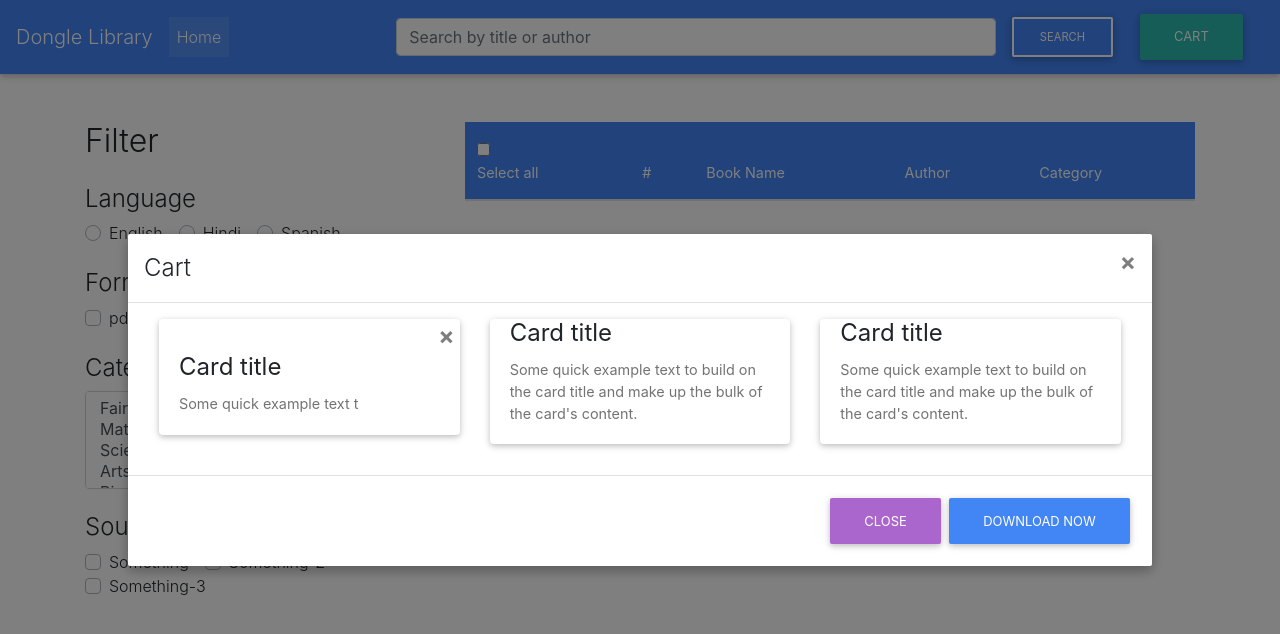
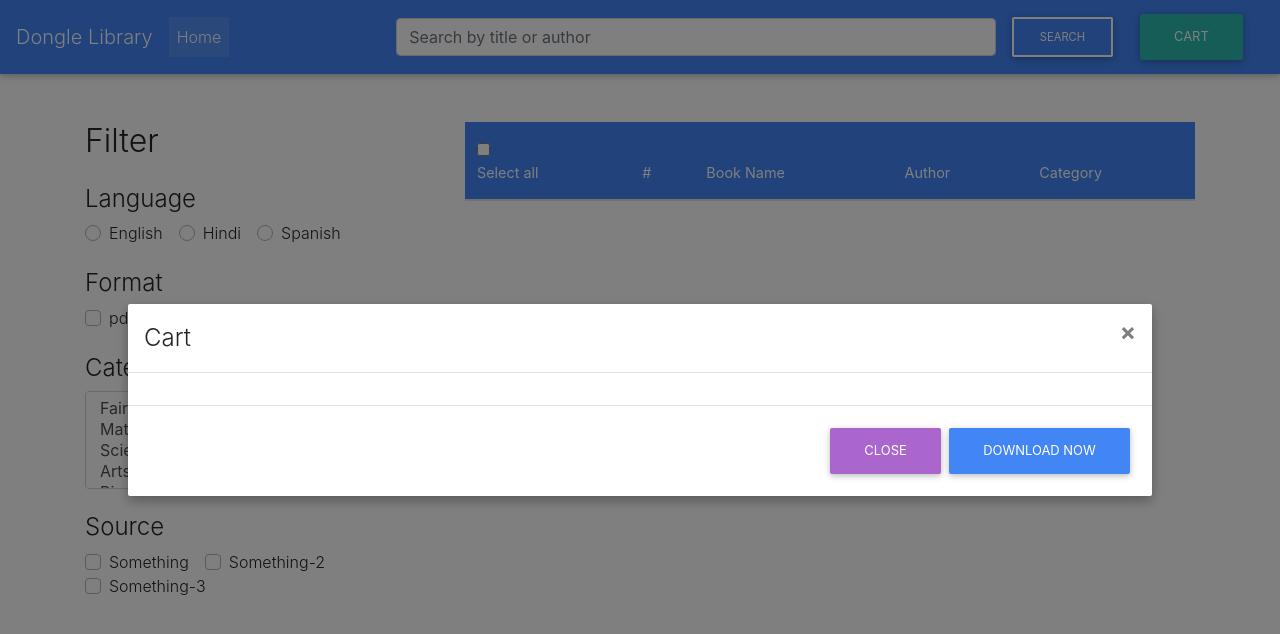
Before and after one commit to niboston/donglelibrary, a React (Create React App) app: page / in a window 1280 px wide. Both pictures are taken after a click on the button "CART". Shown: the top 634 px of the page. Built offline with nearby package versions, Linux system fonts and the light colour scheme.

Commit message:
cart shows items

```diff
--- a/src/App.js
+++ b/src/App.js
@@ -7,11 +7,33 @@ import {MDBBtn, MDBContainer, MDBModal, MDBModalFooter, MDBModalHeader} from "md
 import Cart from "./Cart";
 
 class App extends Component {
-  state = {
-    query: '',
-    books: [],
-    modal: false
-  };
+	constructor(props) {
+		super(props);
+		this.state = {
+			query: '',
+	    books: [],
+	    modal: false,
+			cart_items: {}
+		};
+		this.addToCart = this.addToCart.bind(this);
+		this.removeFromCart = this.removeFromCart.bind(this);
+	}
+
+	addToCart(item) {
+		const items = this.state.cart_items
+		items[item.id] = item
+		this.setState({cart_items: items})
+
+		console.log(this.state.cart_items)
+	}
+
+	removeFromCart(id) {
+		const items = this.state.cart_items
+		delete items[id]
+		this.setState({cart_items: items})
+
+		console.log(this.state.cart_items)
+	}
 
   componentDidMount() {
   }
@@ -31,7 +53,7 @@ class App extends Component {
     })
   };
 
-  toggle = () => {
+  toggleCart = () => {
     this.setState({
       modal: !this.state.modal
     });
@@ -64,12 +86,12 @@ class App extends Component {
                 <button className="btn btn-outline-white btn-md my-2 my-sm-0 ml-3" type="submit">Search</button>
               </form>
               <MDBContainer>
-                <MDBBtn onClick={this.toggle}>Cart</MDBBtn>
-                <MDBModal isOpen={this.state.modal} toggle={this.toggle} size="lg" centered>
-                  <MDBModalHeader toggle={this.toggle}>Cart</MDBModalHeader>
-                  <Cart/>
+                <MDBBtn onClick={this.toggleCart}>Cart</MDBBtn>
+                <MDBModal isOpen={this.state.modal} toggle={this.toggleCart} size="lg" centered>
+                  <MDBModalHeader toggle={this.toggleCart}>Cart</MDBModalHeader>
+                  <Cart cart_items={this.state.cart_items}/>
                   <MDBModalFooter>
-                    <MDBBtn color="secondary" onClick={this.toggle}>Close</MDBBtn>
+                    <MDBBtn color="secondary" onClick={this.toggleCart}>Close</MDBBtn>
                     <MDBBtn color="primary">Download Now</MDBBtn>
                   </MDBModalFooter>
                 </MDBModal>
@@ -87,7 +109,7 @@ class App extends Component {
 
             {/* Result list component */}
             <div className="col-md-8">
-              <ResultTableComponent books={this.state.books}/>
+              <ResultTableComponent books={this.state.books} addToCart={(e) => this.addToCart(e)} removeFromCart={this.removeFromCart}/>
             </div>
           </div>
         </div>
--- a/src/Cart.js
+++ b/src/Cart.js
@@ -1,4 +1,4 @@
-import React from 'react';
+import React, {Component} from 'react';
 import './Cart.css';
 import {
 	MDBModalBody,
@@ -11,52 +11,67 @@ import {
 	MDBCardText
 } from "mdbreact";
 
-function Cart() {
-    return (
-		<div className="Cart">
-            <MDBModalBody>
-                <div>
-                    <MDBContainer>
-                        <MDBRow>
-                            <MDBCol md="4">
+class Cart extends Component {
+	constructor(props) {
+		super(props);
+		const dict_cart_items = this.props.cart_items
+		const cart_items = Object.keys(dict_cart_items).map(function(key) {
+				return dict_cart_items[key];
+			})
+		this.state = {
+			cart_items: cart_items
+		};
+	}
+
+	renderCart() {
+		const items = this.state.cart_items
+		let retVal = [];
+
+		for (let i = 0; i < items.length; i += 3) {
+			retVal.push(<MDBRow key={i}>
+				{this.renderCartItem(i)}
+				{this.renderCartItem(i + 1)}
+				{this.renderCartItem(i + 2)}
+			</MDBRow>)
+		}
+		return retVal;
+	}
+
+	renderCartItem(i) {
+		const items = this.state.cart_items
+		if (i >= items.length) {
+			return (null);
+		}
+
+		return (<MDBCol md="4">
 			<MDBCard>
-                                    <button type="button" className="close cart-delete-button" aria-label="Close"><span aria-hidden="true">×</span></button>
+				<button type="button" className="close cart-delete-button" aria-label="Close">
+					<span aria-hidden="true">×</span>
+				</button>
 				<MDBCardBody>
-                                        <MDBCardTitle>Card title</MDBCardTitle>
+					<MDBCardTitle>{items[i].BookName}</MDBCardTitle>
 					<MDBCardText>
 						Some quick example text t
 					</MDBCardText>
 				</MDBCardBody>
 			</MDBCard>
-                            </MDBCol>
-							<MDBCol md="4">
-								<MDBCard>
-									<MDBCardBody>
-										<MDBCardTitle>Card title</MDBCardTitle>
-										<MDBCardText>
-											Some quick example text to build on the card title and make
-											up the bulk of the card&apos;s content.
-										</MDBCardText>
-									</MDBCardBody>
-								</MDBCard>
-							</MDBCol>
-							<MDBCol md="4">
-								<MDBCard>
-									<MDBCardBody>
-										<MDBCardTitle>Card title</MDBCardTitle>
-										<MDBCardText>
-											Some quick example text to build on the card title and make
-											up the bulk of the card&apos;s content.
-										</MDBCardText>
-									</MDBCardBody>
-								</MDBCard>
-							</MDBCol>
-                        </MDBRow>
+		</MDBCol>)
+	}
+
+	render() {
+
+
+		return (<div className="Cart">
+			<MDBModalBody>
+				<div>
+					<MDBContainer>
+						{
+							this.renderCart()
+						}
 					</MDBContainer>
 				</div>
 			</MDBModalBody>
-        </div>
-    );
+		</div>);
 	}
-
+}
 export default Cart;
--- a/src/ResultTableComponent.js
+++ b/src/ResultTableComponent.js
@@ -1,16 +1,21 @@
 import React from 'react';
 
-
 class ResultTableComponent extends React.Component {
+	onChange(e) {
+		if (e.target.checked) {
+			this.props.addToCart(this.props.books[e.target.value])
+		}
+		else {
+			this.props.removeFromCart(this.props.books[e.target.value].id)
+		}
+	}
 
 	render() {
-        const {books} = this.props;
-        return (
-            <table className="table">
+		return (<table className="table">
 			<thead className="primary-color white-text">
 				<tr>
-                    <th scope="col" >
-                        <input type="checkbox" id="select-all-checkbox" />
+					<th scope="col">
+						<input type="checkbox" id="select-all-checkbox"/>
 						<div>Select all</div>
 					</th>
 					<th scope="col">#</th>
@@ -20,20 +25,19 @@ class ResultTableComponent extends React.Component {
 				</tr>
 			</thead>
 			<tbody>
-                {books && books.map((book, index) =>
-                    <tr key={index}>
+				{
+					this.props.books && this.props.books.map((book, index) => <tr key={index}>
 						<td>
-                            <input type="checkbox"/>
+							<input type="checkbox" value={index} onChange={this.onChange.bind(this)}/>
 						</td>
 						<th scope="row">{index + 1}</th>
 						<td>{book.BookName}</td>
 						<td>{book.Author}</td>
 						<td>{book.Category}</td>
-                    </tr>
-                )}
+					</tr>)
+				}
 			</tbody>
-            </table>
-        );
+		</table>);
 	}
 }
 
```
Also changed, not shown: 1 other file (tests, documents, lock files or other folders). Lines whose indentation alone changed are shown as unchanged.
